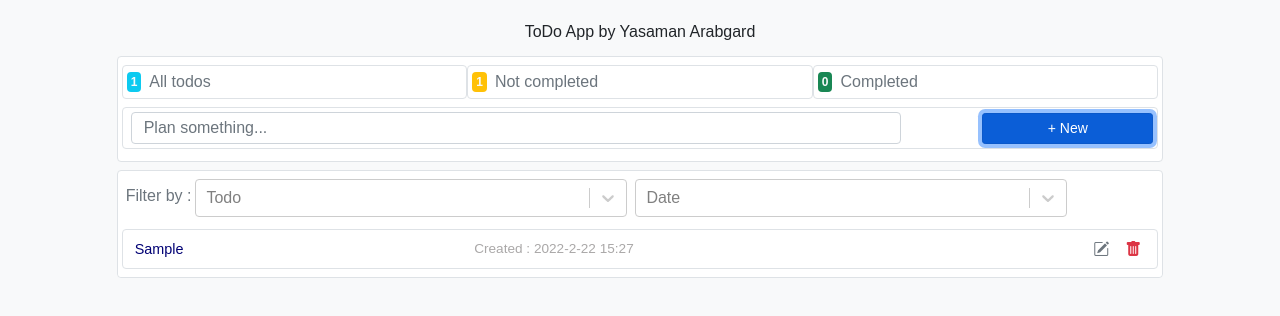
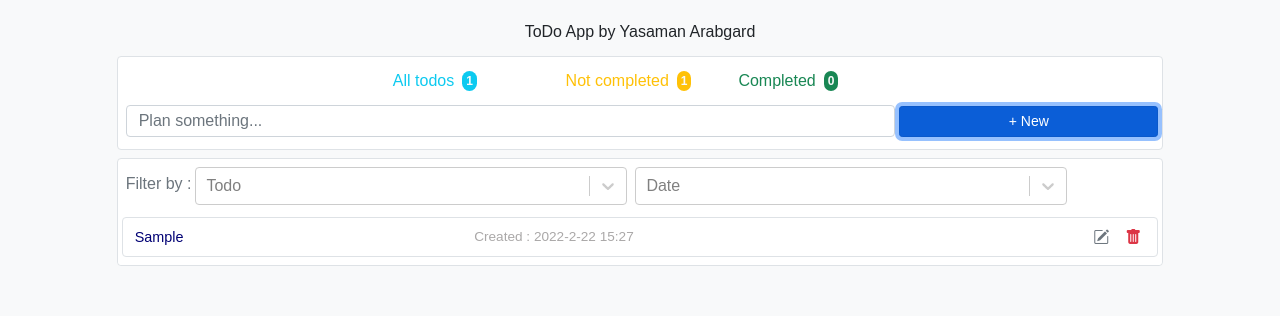
Before and after one commit to YasamanKarimArabgard/ToDoApp-react.js, a React (Create React App) app: page / in a window 1280 px wide. Both pictures are taken after typing "Sample" into the empty fields and a click on the button "+ New". Shown: the top 316 px of the page. Built offline with nearby package versions, Linux system fonts and the light colour scheme.

Commit message:
change navbar and form style

```diff
--- a/src/Components/NavBar/NavBar.jsx
+++ b/src/Components/NavBar/NavBar.jsx
@@ -5,20 +5,20 @@ const NavBar = ({ unCompleted, completed, allTodos }) => {
 
     const todos = useTodos()
 
-    if (todos.length == 0) return <p className='col-12 rounded border border-secondary bg-white text-secondary text-center'>You have nothing to do !</p>
+    if (todos.length == 0) return <p className='col-12 rounded bg-white text-secondary text-center p-2'>You have nothing to do !</p>
     return (
-        <header className='col-12 bg-white d-flex align-items-center justify-content-between my-1'>
-            <div className='col-4 d-flex align-items-center rounded border px-1'>
-                <span className='text-light px-1 badge bg-info text-light'>{allTodos}</span>
-                <h4 className='p-2 text-secondary text-truncate'>All todos</h4>
+        <header className='col-12 bg-white d-flex align-items-center justify-content-sm-center justify-content-between  my-1'>
+            <div className='col-4 col-sm-2 d-flex align-items-center px-1'>
+                <h4 className='p-2 text-secondary text-truncate text-info'>All todos</h4>
+                <span className='text-light px-1 badge bg-info text-light rounded-pill'>{allTodos}</span>
             </div>
-            <div className='col-4 d-flex align-items-center rounded border px-1'>
-                <span className='text-light px-1 badge bg-warning text-light'>{unCompleted}</span>
-                <h4 className='p-2 text-secondary text-truncate'>Not completed</h4>
+            <div className='col-4 col-sm-2 d-flex align-items-center px-1'>
+                <h4 className='p-2 text-secondary text-truncate text-warning'>Not completed</h4>
+                <span className='text-light px-1 badge bg-warning text-light rounded-pill'>{unCompleted}</span>
             </div>
-            <div className='col-4 d-flex align-items-center rounded border px-1'>
-                <span className='text-light px-1 badge bg-success text-light'>{completed}</span>
-                <h1 className='p-2 text-secondary text-truncate'>Completed</h1>
+            <div className='col-4 col-sm-2 d-flex align-items-center px-1'>
+                <h1 className='p-2 text-secondary text-truncate text-success'>Completed</h1>
+                <span className='text-light px-1 badge bg-success text-light rounded-pill'>{completed}</span>
             </div>
         </header>
 
--- a/src/Components/ToDoForm/ToDoForm.jsx
+++ b/src/Components/ToDoForm/ToDoForm.jsx
@@ -11,8 +11,8 @@ const ToDoForm = (props) => {
     const inputRef = useRef(null)
 
     const ChangeHandler = (e) => {
+        setInput(e.target.value)
         // console.log(e.target.value);
-        setInput(e.target.value)
     }
 
     const submitHandler = (e) => {
@@ -29,7 +29,7 @@ const ToDoForm = (props) => {
 
     return (
         <>
-            <form onSubmit={submitHandler} className='col-12 bg-white d-flex justify-content-between align-items-center rounded border p-1 my-2'>
+            <form onSubmit={submitHandler} className='col-12 bg-white d-flex justify-content-between align-items-center rounded my-2'>
                 <input
                     type='text'
                     className='w-75 h-75 form-control mx-1'
@@ -38,7 +38,7 @@ const ToDoForm = (props) => {
                     value={input}
                     ref={inputRef}>
                 </input>
-                <button type='submit' className={` col-3 col-sm-2 ${ props.edit ? 'btn btn-sm btn-outline-secondary px-3' : 'btn btn-sm btn-primary px-3'}`}>
+                <button type='submit' className={` col-3 col-sm-3 h-100 ${ props.edit ? 'btn btn-sm btn-outline-secondary px-3' : 'btn btn-sm btn-primary px-3'}`}>
                     {props.edit ? 'Update' : '+ New'}
                 </button>
             </form>
```
